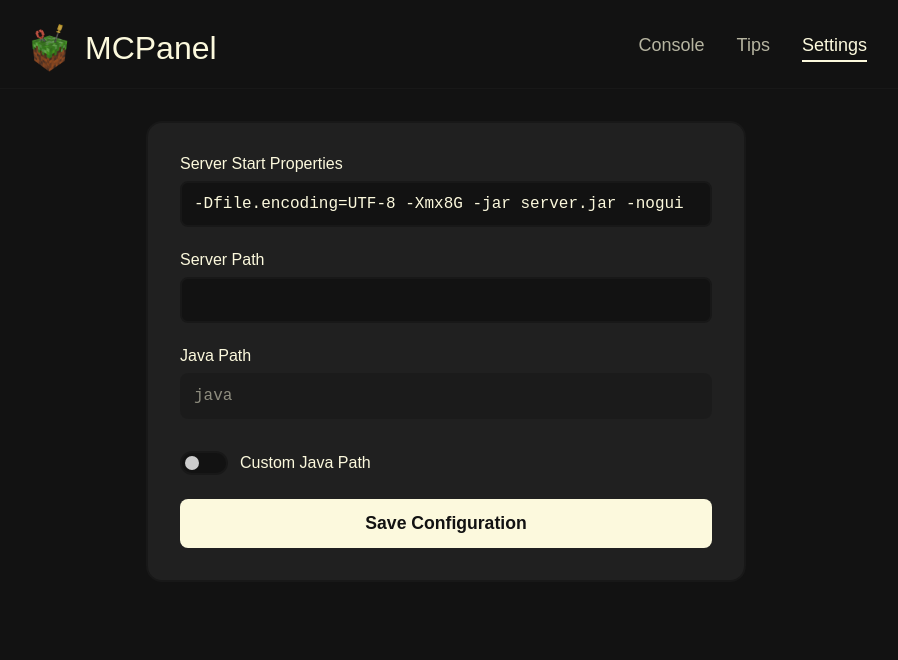
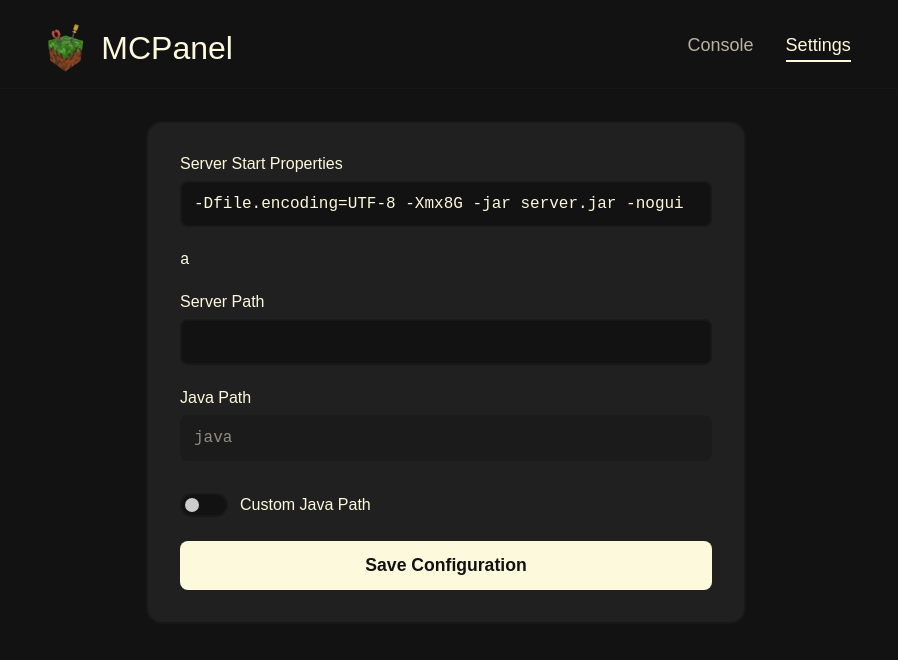
Before and after one commit to Deniya96/MCPanel, an Angular app in the folder frontend/: page /settings in a window 1280 px wide. Shown: the top 660 px of the page, without its empty margins (194-1092 px from the left). Built offline with nearby package versions, Linux system fonts and the light colour scheme; a web font is replaced by a local one.

Commit message:
removed tips

```diff
--- a/frontend/src/app/app.routes.ts
+++ b/frontend/src/app/app.routes.ts
@@ -1,12 +1,10 @@
 import {provideRouter, Routes, withRouterConfig } from '@angular/router';
 import {ConsoleComponent} from "./console/console.component";
-import {TipsComponent} from "./tips/tips.component";
 import {SettingsComponent} from "./settings/settings.component";
 
 export const routes: Routes = [
   { path: '', redirectTo: 'console', pathMatch: 'full' },
   { path: 'console', component: ConsoleComponent},
-  { path: 'tips', component: TipsComponent},
   { path: 'settings', component: SettingsComponent},
 ];
 export const appRouting = provideRouter(routes,
--- a/frontend/src/app/navbar/navbar.component.html
+++ b/frontend/src/app/navbar/navbar.component.html
@@ -6,7 +6,6 @@
 
   <div class="routes-container">
     <a class="route" routerLink="/console" routerLinkActive="active-route">Console</a>
-    <a class="route" routerLink="/tips" routerLinkActive="active-route">Tips</a>
     <a class="route" routerLink="/settings" routerLinkActive="active-route">Settings</a>
   </div>
 </div>
--- a/frontend/src/app/settings/settings.component.html
+++ b/frontend/src/app/settings/settings.component.html
@@ -3,7 +3,7 @@
     <div class="form-group">
       <label for="serverStartProperties">Server Start Properties</label>
       <input type="text" id="serverStartProperties" [(ngModel)]="serverStartProperties" class="form-input">
-    </div>
+    </div>a
 
     <div class="form-group">
       <label for="serverPath">Server Path</label>
--- a/frontend/src/app/tips/tips.component.css
+++ /dev/null
@@ -1,7 +0,0 @@
-.content {
-  padding: 32px;
-  max-width: 1000px;
-  margin: 0 auto;
-  font-family: var(--font);
-  color: #FCF9DD;
-}
--- a/frontend/src/app/tips/tips.component.html
+++ /dev/null
@@ -1,2 +0,0 @@
-<div class="content">
-</div>
```
Also changed, not shown: frontend/src/app/tips/tips.component.ts (deleted, +0 -13 lines).
